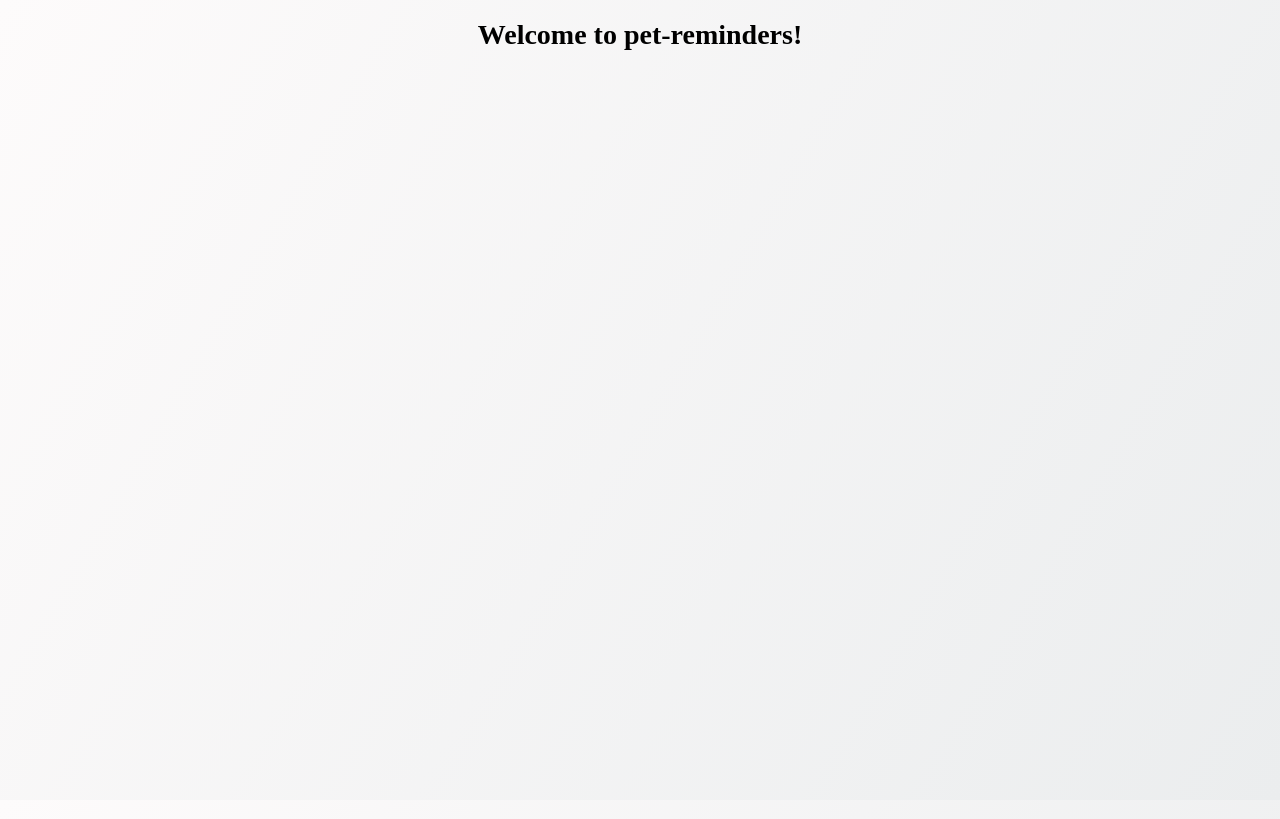
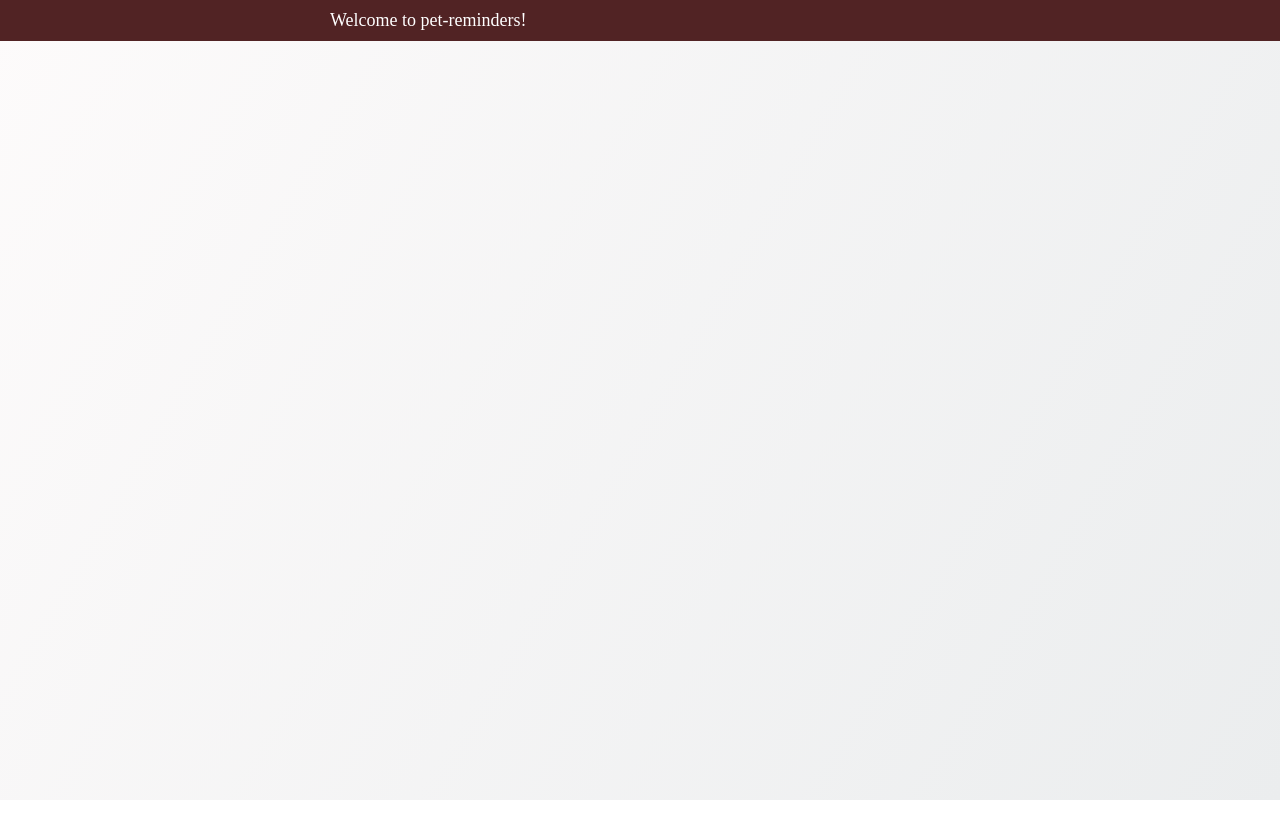
Before and after one commit to achroscielewska/angular_routing_lazy_loading, an Angular app in the folder pet-reminders/: page / in a window 1280 px wide. Built offline with nearby package versions, Linux system fonts and the light colour scheme.

Commit message:
basic header style

```diff
--- a/pet-reminders/src/app/app.component.html
+++ b/pet-reminders/src/app/app.component.html
@@ -1,7 +1,10 @@
-<div style="text-align:center">
-  <h1>
-    Welcome to {{ title }}!
-  </h1>
+<div class="app-header">
+  <div class="app-header-content">
+    <div class="app-header-title">
+      <span>Welcome to {{ title }}!</span>
+    </div>
+
+  </div>
 </div>
 
 <router-outlet></router-outlet>
--- a/pet-reminders/src/app/utilities/_variables.scss
+++ b/pet-reminders/src/app/utilities/_variables.scss
@@ -3,4 +3,11 @@ $break-medium: 768px;
 $break-large: 960px;
 $break-extra-large: 1200px;
 
-$font-size: 14px;
+$font-size: 16px;
+
+$primary-color: #46a8a8;
+$basic-color: #512324;
+$accent-color: #d9de5e;
+$warn-color: #888201;
+$cancel-color: #a8c7cb;
+$white-color: #fff;
--- a/pet-reminders/src/styles.scss
+++ b/pet-reminders/src/styles.scss
@@ -1,16 +1,47 @@
 /* You can add global styles to this file, and also import other style files */
 @import "./app/utilities/variables";
 
-html, body { height: 100%; }
+html,
 body {
-    margin: 0;
-    background-image: linear-gradient(120deg, #fdfbfb 0%, #ebedee 100%);
-    text-align: center;
-    font-size: $font-size;
+  height: 100%;
+}
+body {
+  margin: 0;
+  background-image: linear-gradient(120deg, #fdfbfb 0%, #ebedee 100%);
+  font-size: $font-size;
+  color: $basic-color;
 }
 
+.app-header {
+  background: $basic-color;
+  color: $white-color;
+  .app-header-content {
+    .app-header-title {
+      padding: 10px;
+      font-size: 18px;
+    }
+  }
+}
 
-@media (min-width: $break-small) {}
-@media (min-width: $break-medium) {}
-@media (min-width: $break-large) {}
-@media (min-width: $break-extra-large) {}
+@media (min-width: $break-small) {
+}
+@media (min-width: $break-medium) {
+}
+@media (min-width: $break-large) {
+  .app-header-content {
+    width: 50%;
+    margin: 0 auto;
+    .app-header-title {
+      font-size: 32px;
+    }
+  }
+}
+@media (min-width: $break-extra-large) {
+  .app-header-content {
+    width: 50%;
+    margin: 0 auto;
+    .app-header-title {
+      font-size: 32px;
+    }
+  }
+}
```
Also changed, not shown: 1 other file (tests, documents, lock files or other folders).
